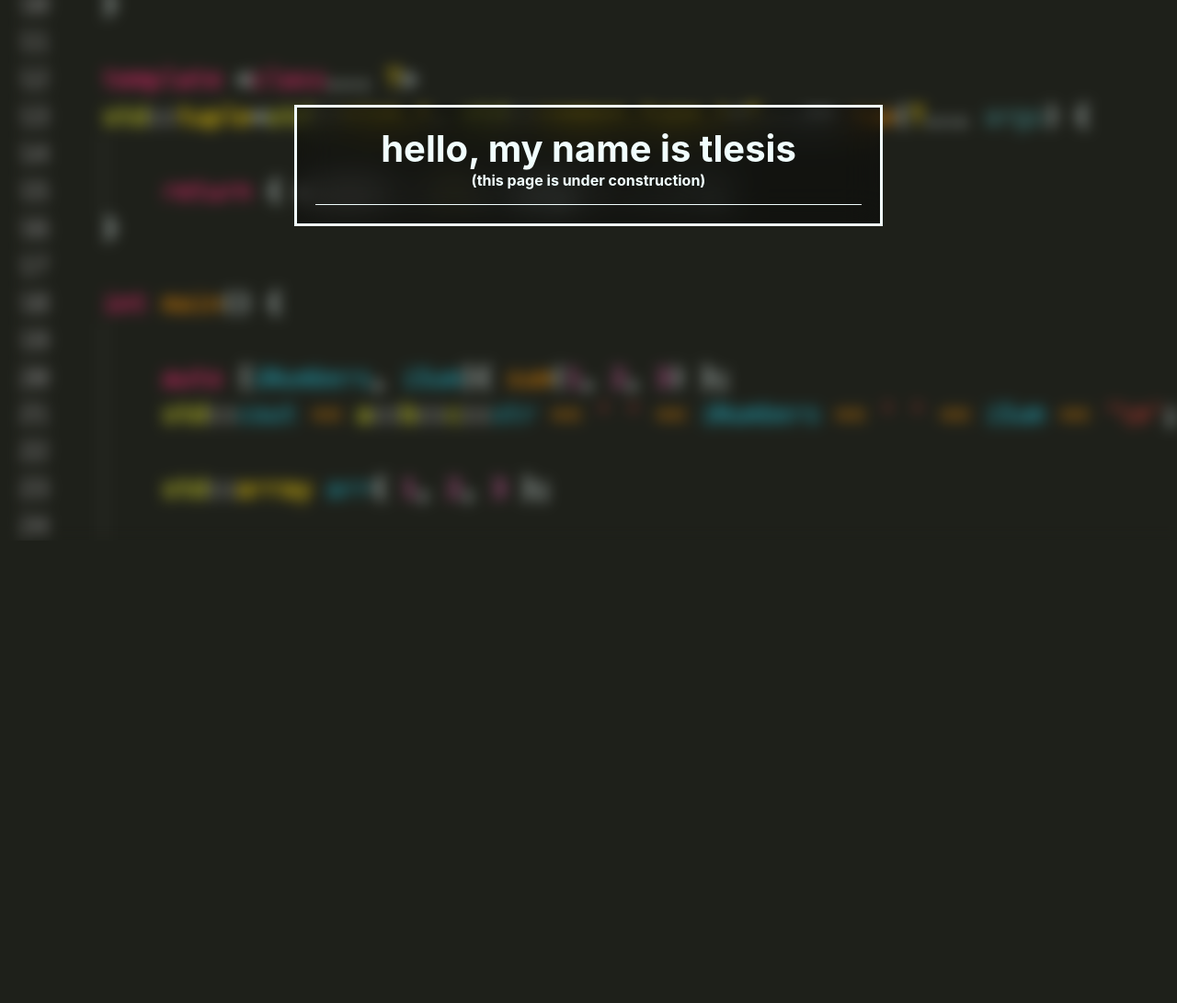
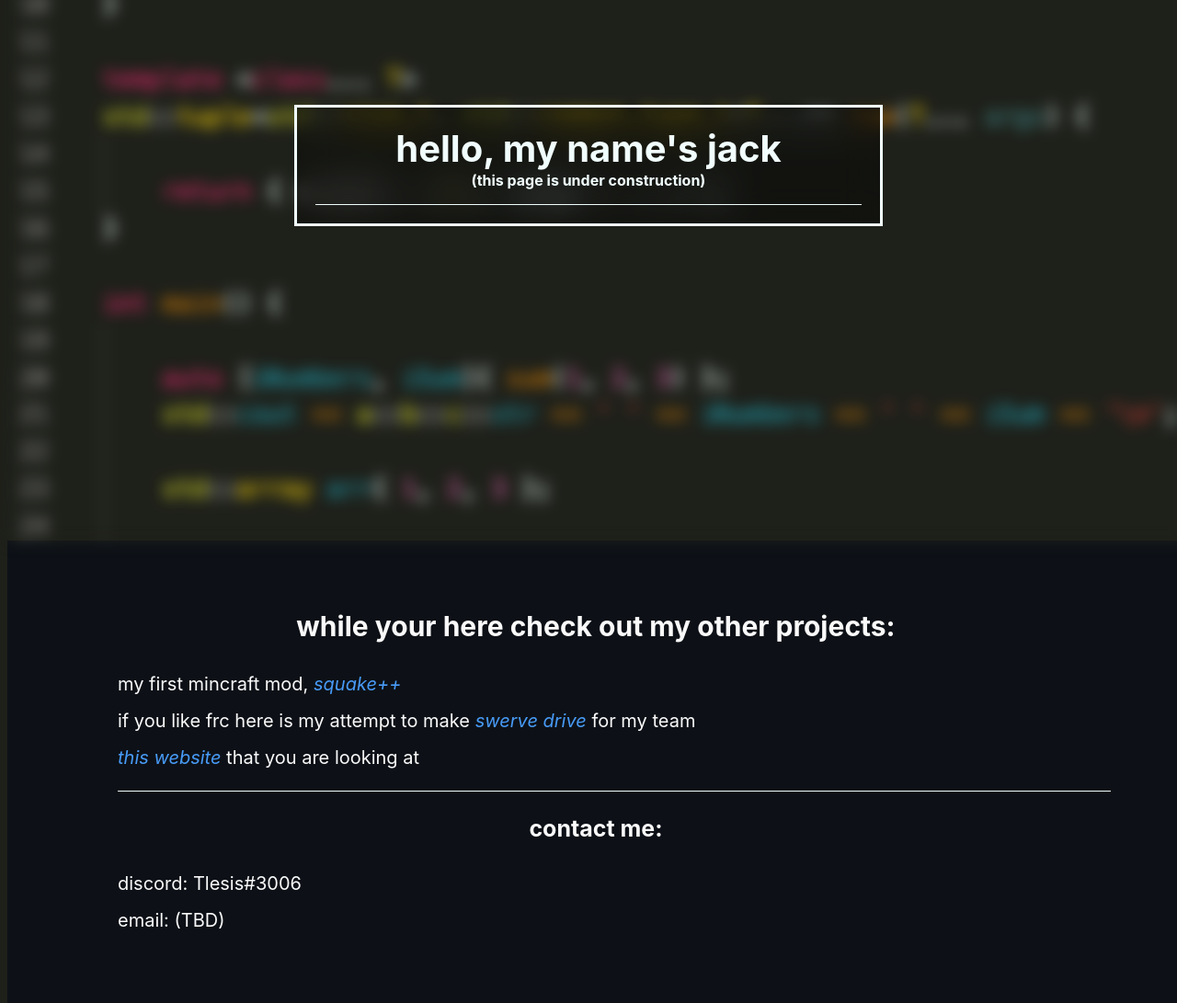
Before and after one commit to Tlesis/Tlesis.github.io, a plain HTML site: page index.html in a window 1280 px wide. Shown: the part 220-1311 px from the top of the page at 92% size. Before the commit the page ends 808 px from the top, so only its background shows below. Drawn offline with Linux system fonts and the light colour scheme.

Commit message:
added some project links

```diff
--- a/index.css
+++ b/index.css
@@ -6,13 +6,31 @@
 body, html {
     height: 100%;
     width: 100%;
-    overflow: hidden;
     background-color: #1E201A;
 }
 
+h2 {
+    text-align: center;
+    font-size: 30px;
+}
+
+ul {
+    list-style: none;
+    font-size: 20px;
+    line-height: 40px;
+}
+
+.projects, .contact_me {
+    color: #FAFAFA;
+    background-color: #0D1117;
+    text-align: center;
+    padding: 50px 80px;
+    text-align: justify;
+}
+
 .bg-img {
-    position: relative;
     background-image: url(res/bkgrndimg.png);
+    background-attachment: fixed;
     background-position: center;
     background-repeat: no-repeat;
     background-size: cover;
@@ -53,3 +71,19 @@ body, html {
     padding: 20px;
     text-align: center;
 }
+
+a {
+    color: #489BF7;
+    font-style: italic;
+    text-decoration: none;
+}
+
+a:hover {
+    color: #48c5f7;
+    text-decoration: underline;
+    cursor: pointer;
+}
+
+a:visited {
+    color: #6d1acc;
+}
--- a/index.html
+++ b/index.html
@@ -4,15 +4,32 @@
     <meta content="text/html;charset=utf-8" http-equiv="Content-Type">
     <meta name="viewport" content="width=device-width, initial-scale=1">
     <link rel="stylesheet" type="text/css" href="index.css">
-    <title>Tlesis</title>
+    <title>Jack</title>
     <link rel="shortcut icon" type="image/x-icon" size="32x32" href="favicon.ico">
 </head>
 <body>
     <div class="bg-img"></div>
 
     <div class="container">
-        <h1 class="main">hello, my name is tlesis</h1>
+        <h1 class="main">hello, my name's jack</h1>
         <h1 class="subheading">(this page is under construction)</h1>
+    </div>
+
+    <div class="projects">
+        <h2>while your here check out my other projects:</h2>
+        <p>
+            <ul>
+                <li>my first mincraft mod, <a href="https://github.com/Tlesis/Squakeplusplus">squake++</a></li>
+                <li>if you like frc here is my attempt to make <a href="https://github.com/Tlesis/1810-No-Sds">swerve drive</a> for my team</li>
+                <li><a href="https://github.com/Tlesis/Tlesis.github.io">this website</a> that you are looking at</li>
+                <li style="border-bottom: 1px solid #F1FEFE; padding-bottom: 1rem;"></li>
+            </ul>
+        </p>
+        <h3 style="font-size: 25px; font-weight: bold; text-align: center;">contact me:</h3>
+        <ul>
+            <li>discord: Tlesis#3006</li>
+            <li>email: (TBD)</li>
+        </ul>
     </div>
 </body>
 </html>
```
